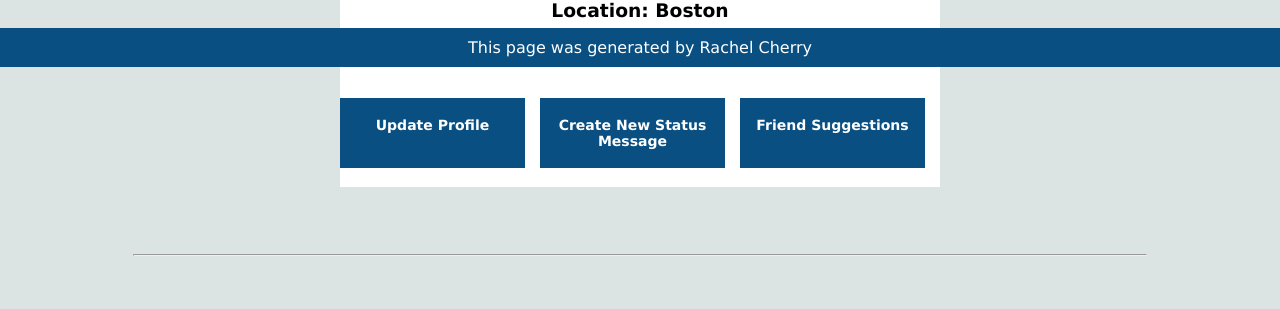
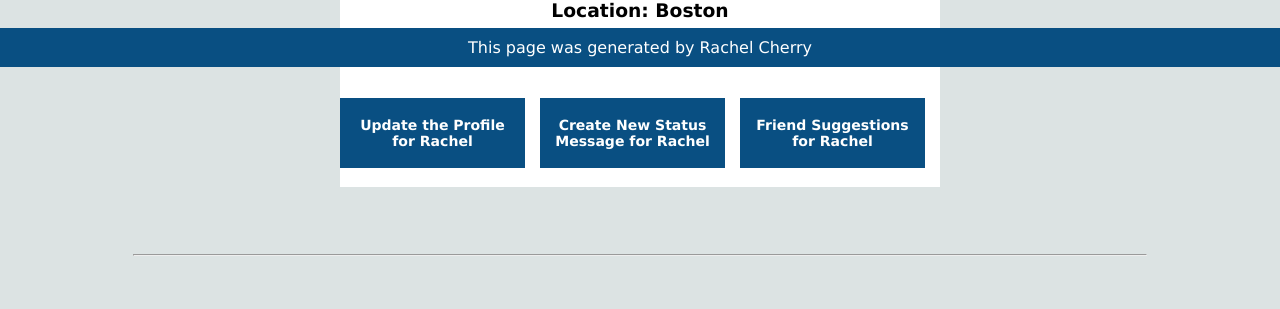
Before and after one commit to rachelcherry/CS412, a Django app: page /mini_fb/profile/1 in a window 1280 px wide. Shown: the part 733-1042 px from the top of the page. Run offline with Django 5.2, Linux system fonts and the light colour scheme; data comes from the database, SQL or seed files in the repository.

Commit message:
adding styling

```diff
--- a/mini_fb/templates/mini_fb/friend_suggestions.html
+++ b/mini_fb/templates/mini_fb/friend_suggestions.html
@@ -22,6 +22,8 @@
         <br>
 
     </div>
+    <br>
+    <div></div>
     <a class="friend-sug" href="{% url 'add_friend' profile.pk which.pk  %}">Add {{which.first_name}} as a Friend!</a>
 
 
@@ -30,6 +32,6 @@
       {% endfor %}
 </div>
   {% else %}
-    <p>No friend suggestions for {{profile.first_name}}</p>
+    <p>{{profile.first_name}} has no friend suggestions</p>
   {% endif %}
 {% endblock %}
--- a/mini_fb/templates/mini_fb/show_profile.html
+++ b/mini_fb/templates/mini_fb/show_profile.html
@@ -22,9 +22,9 @@
 
     <br>
     <div class="buttons-updating">
-<a class="button-update" href="{% url 'update_profile' profile.pk%}"><h3>Update Profile</h3></a>
-<a class="button-update" href="{% url 'create_status' profile.pk%}"><h3>Create New Status Message</h3></a>
-<a class="button-update" href="{% url 'friend_suggestion' profile.pk%}"><h3>Friend Suggestions</h3></a>
+<a class="button-update" href="{% url 'update_profile' profile.pk%}"><h3>Update the Profile for {{profile.first_name}}</h3></a>
+<a class="button-update" href="{% url 'create_status' profile.pk%}"><h3>Create New Status Message for {{profile.first_name}}</h3></a>
+<a class="button-update" href="{% url 'friend_suggestion' profile.pk%}"><h3>Friend Suggestions for {{profile.first_name}}</h3></a>
 </div></div>
 <br>
 
--- a/static/styles_fb.css
+++ b/static/styles_fb.css
@@ -26,7 +26,12 @@ header {
 profile img, profile.featured img {
   width: 100%;
 }
-profile p, profile h2 {
+profile p {
+
+  text-align: center;
+
+}
+profile h2 {
   color: rgb(9, 79, 130);
   text-align: center;
 
```
